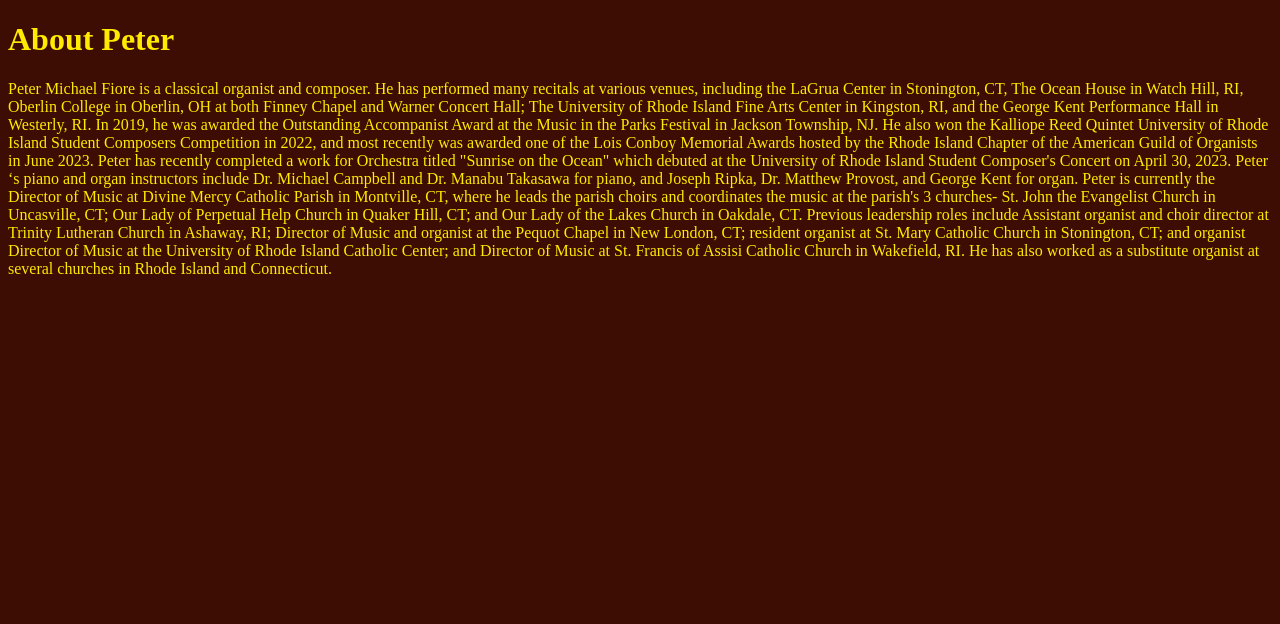
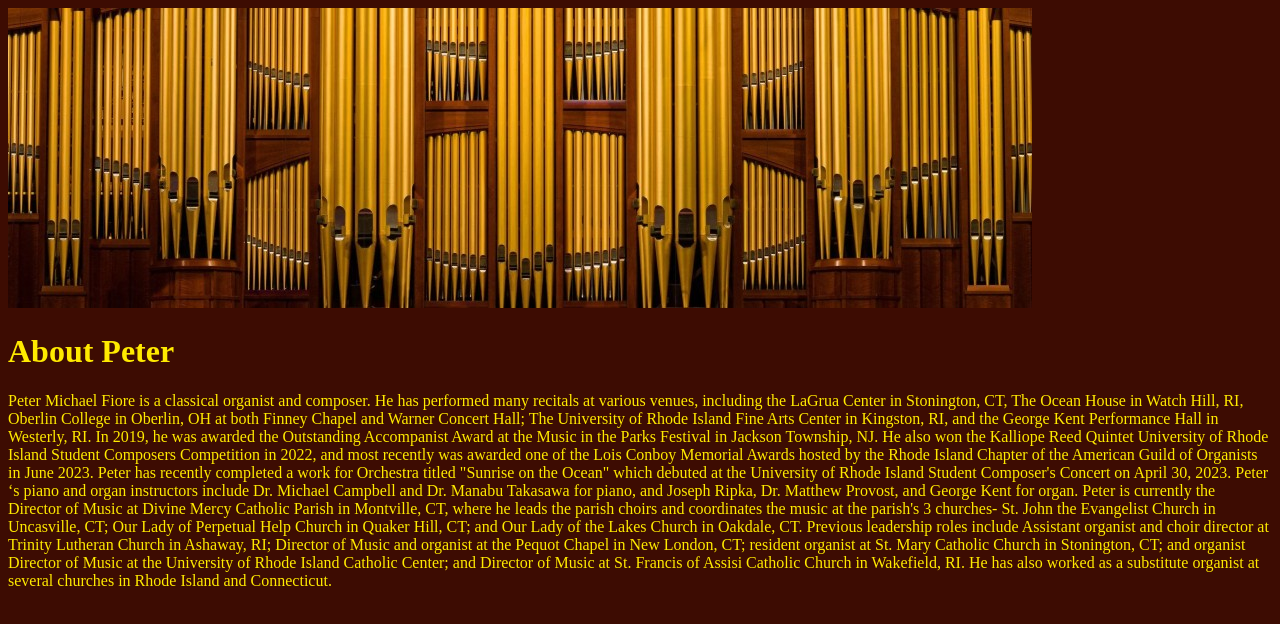
Before and after one commit to Pmjp2F/Pmjp2F.github.io, a plain HTML site: page aboutme.html in a window 1280 px wide. Drawn offline with Linux system fonts and the light colour scheme.

Commit message:
Update aboutme.html

```diff
--- a/aboutme.html
+++ b/aboutme.html
@@ -6,7 +6,8 @@
     <meta name="viewport" content="width=device-width, initial-scale=1.0">
     <title>Document</title>
 </head>
-<body>
+<body> <img src="Fiore wallpaper.jpg">
+
     <h1>About Peter</h1>
     <style>
         h1 {color: rgb(255, 234, 0);}
```
